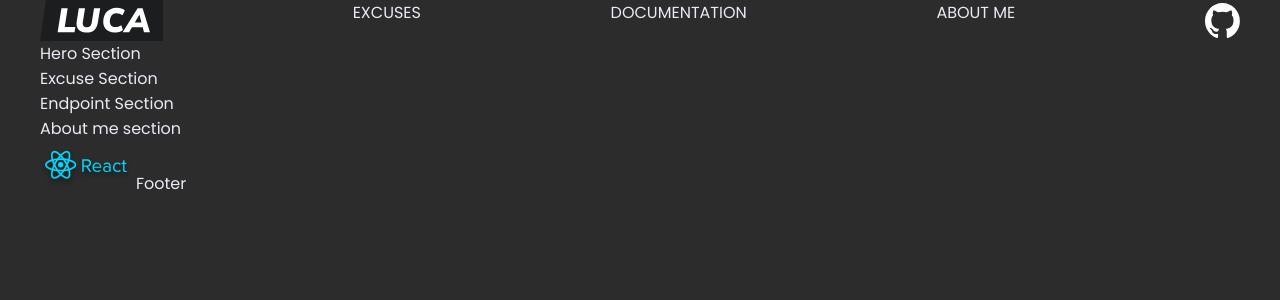
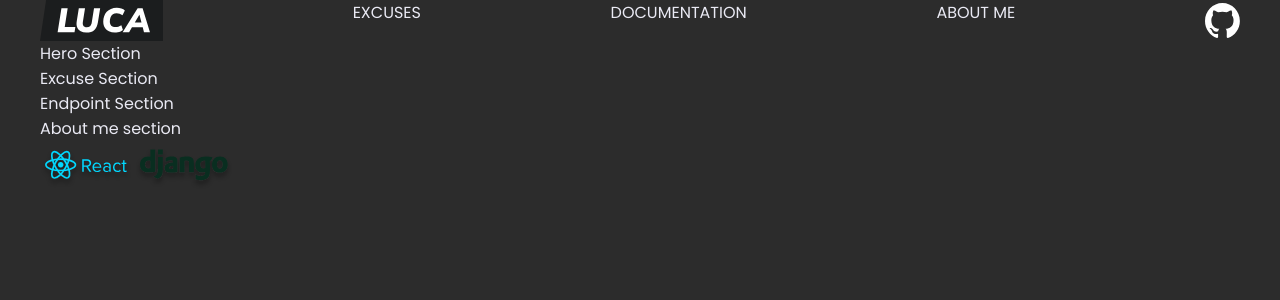
Before and after one commit to lukacafuta/Excuse-Generator, a React (Vite) app in the folder Frontend/: page / in a window 1280 px wide. Shown: the top 300 px of the page. Built offline with nearby package versions, Linux system fonts and the light colour scheme.

Commit message:
added django logo

```diff
--- a/Frontend/src/components/sections/Footer.jsx
+++ b/Frontend/src/components/sections/Footer.jsx
@@ -2,7 +2,7 @@ export default function Footer() {
     return (
         <div>
             <img src="/react-logo.svg" alt="React Logo"/>
-            Footer
+            <img src="/django-logo.svg" alt="Django Logo"/>
         </div>
     )
 }
```
